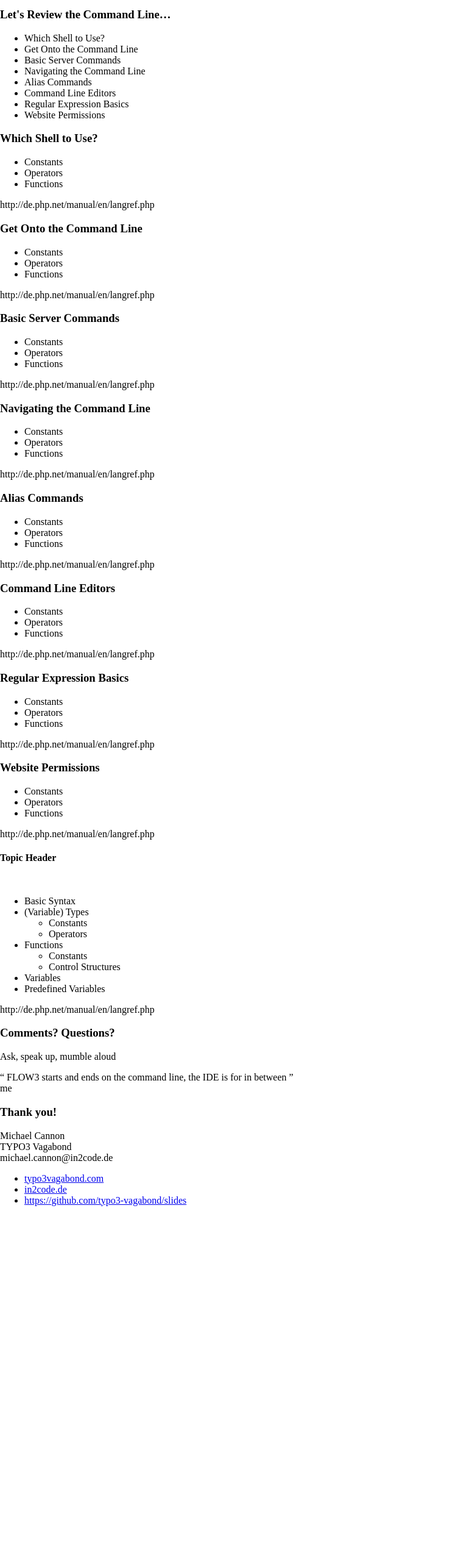
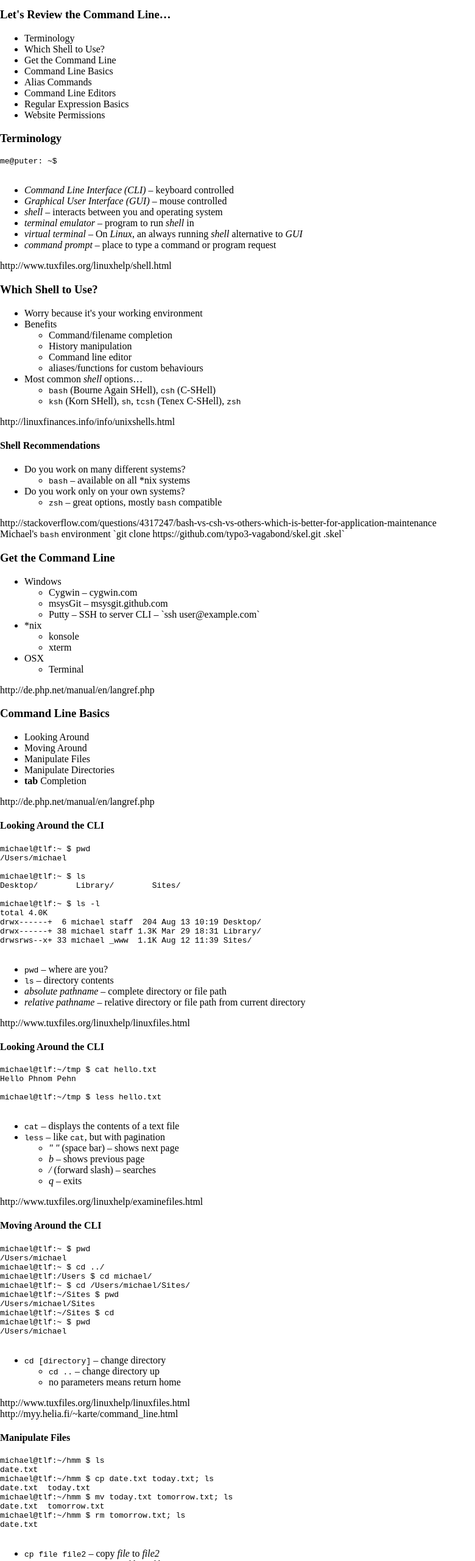
Before and after one commit to michael-cannon/slides, a plain HTML site: page Command-Line-for-Newbies/index.html in a window 1280 px wide. Shown: the part 240-2800 px from the top of the page at 61% size, without its empty margins (0-780 px from the left). Before the commit the page ends 2252 px from the top, so only its background shows below. Drawn offline with Linux system fonts and the light colour scheme.

Commit message:
Through directory manips, start with tab completion

```diff
--- a/Command-Line-for-Newbies/index.html
+++ b/Command-Line-for-Newbies/index.html
@@ -73,38 +73,36 @@ URL: http://code.google.com/p/html5slides/
 			Let's Review the Command Line…
 		</h3>
 		<ul>
+			<li>Terminology</li>
 			<li>Which Shell to Use?</li>
-			<li>Get Onto the Command Line</li>
-			<li>Basic Server Commands</li>
-			<li>Navigating the Command Line</li>
+			<li>Get the Command Line</li>
+			<li>Command Line Basics</li>
 			<li>Alias Commands</li>
 			<li>Command Line Editors</li>
 			<li>Regular Expression Basics</li>
 			<li>Website Permissions</li>
-<!--
-* bash or zsh?
-* Basic server commands
-- ls, cd, svn, git,
-* create alias commands
-* navigating on the command line
-- search command line history
-- jump to the beginning / end of a line
-* Using vi & pico editors
-* Website permissions
-* Basics of regex
-- Wildcards (".", "?", "*")
-	? The preceding item is optional and matched at most once.
-	* The preceding item will be matched zero or more times.
-	+ The preceding item will be matched one or more times.
-	{n} The preceding item is matched exactly n times.
-	{n,} The preceding item is matched n or more times.
-	{,m} The preceding item is matched at most m times.
-	{n,m} The preceding item is matched at least n times, but not more than m times.
-	http://www.thegeekstuff.com/2009/03/15-practical-unix-grep-command-examples/
-- grouping
-- repetition
--->
 		</ul>
+		</article>
+
+
+		<article>
+		<h3>
+			Terminology
+		</h3>
+		<pre>
+me@puter: ~$
+		</pre>
+		<ul>
+			<li><em>Command Line Interface (CLI)</em> – keyboard controlled</li>
+			<li><em>Graphical User Interface (GUI)</em> – mouse controlled</li>
+			<li><em>shell</em> – interacts between you and operating system</li>
+			<li><em>terminal emulator</em> – program to run <em>shell</em> in</li>
+			<li><em>virtual terminal</em> – On <em>Linux</em>, an always running <em>shell</em> alternative to <em>GUI</em></li>
+			<li><em>command prompt</em> – place to type a command or program request</li>
+		</ul>
+		<div class='source'>
+			http://www.tuxfiles.org/linuxhelp/shell.html
+		</div>
 		</article>
 
 
@@ -113,9 +111,75 @@ URL: http://code.google.com/p/html5slides/
 			Which Shell to Use?
 		</h3>
 		<ul>
-			<li>Constants</li>
-			<li>Operators</li>
-			<li>Functions</li>
+			<li>Worry because it's your working environment</li>
+			<li>Benefits
+			<ul>
+				<li>Command/filename completion</li>
+				<li>History manipulation</li>
+				<li>Command line editor</li>
+				<li>aliases/functions for custom behaviours</li>
+			</ul>
+			</li>
+			<li>Most common <em>shell</em> options…
+			<ul>
+				<li><code>bash</code> (Bourne Again SHell), <code>csh</code> (C-SHell)</li>
+				<li><code>ksh</code> (Korn SHell), <code>sh</code>, <code>tcsh</code> (Tenex C-SHell), <code>zsh</code></li>
+			</ul>
+			</li>
+		</ul>
+		<div class='source'>
+			http://linuxfinances.info/info/unixshells.html
+		</div>
+		</article>
+
+
+		<article>
+		<h4>
+			Shell Recommendations
+		</h4>
+		<ul>
+			<li>Do you work on many different systems?
+			<ul>
+				<li><code>bash</code> – available on all *nix systems</li>
+			</ul>
+			</li>
+			<li>Do you work only on your own systems?
+			<ul>
+				<li><code>zsh</code> – great options, mostly <code>bash</code> compatible</li>
+			</ul>
+			</li>
+		</ul>
+		<div class='source'>
+			http://stackoverflow.com/questions/4317247/bash-vs-csh-vs-others-which-is-better-for-application-maintenance
+			<br />
+			Michael's <code>bash</code> environment `git clone https://github.com/typo3-vagabond/skel.git .skel`
+		</div>
+		</article>
+
+
+		<article>
+		<h3>
+			Get the Command Line
+		</h3>
+		<ul>
+			<li>Windows
+			<ul>
+				<li>Cygwin – cygwin.com</li>
+				<li>msysGit – msysgit.github.com</li>
+				<li>Putty – SSH to server CLI – `ssh user@example.com`</li>
+			</ul>
+			</li>
+			<li>*nix
+			<ul>
+				<li>konsole</li>
+				<li>xterm</li>
+			</ul>
+			</li>
+			<li>OSX
+			<ul>
+				<li>Terminal</li>
+			</ul>
+			</li>
 		</ul>
 		<div class='source'>
 			http://de.php.net/manual/en/langref.php
@@ -125,12 +189,14 @@ URL: http://code.google.com/p/html5slides/
 
 		<article>
 		<h3>
-			Get Onto the Command Line
+			Command Line Basics
 		</h3>
 		<ul>
-			<li>Constants</li>
-			<li>Operators</li>
-			<li>Functions</li>
+			<li>Looking Around</li>
+			<li>Moving Around</li>
+			<li>Manipulate Files</li>
+			<li>Manipulate Directories</li>
+			<li><strong>tab</strong> Completion</li>
 		</ul>
 		<div class='source'>
 			http://de.php.net/manual/en/langref.php
@@ -139,28 +205,171 @@ URL: http://code.google.com/p/html5slides/
 
 
 		<article>
-		<h3>
-			Basic Server Commands
-		</h3>
+		<h4>
+			Looking Around the CLI
+		</h4>
+		<pre>
+michael@tlf:~ $ pwd
+/Users/michael
+
+michael@tlf:~ $ ls
+Desktop/	Library/	Sites/
+
+michael@tlf:~ $ ls -l
+total 4.0K
+drwx------+  6 michael staff  204 Aug 13 10:19 Desktop/
+drwx------+ 38 michael staff 1.3K Mar 29 18:31 Library/
+drwsrws--x+ 33 michael _www  1.1K Aug 12 11:39 Sites/
+		</pre>
 		<ul>
-			<li>Constants</li>
-			<li>Operators</li>
-			<li>Functions</li>
+			<li><code>pwd</code> – where are you?</li>
+			<li><code>ls</code> – directory contents</li>
+			<li><em>absolute pathname</em> – complete directory or file path</li>
+			<li><em>relative pathname</em> – relative directory or file path from current directory</li>
 		</ul>
 		<div class='source'>
-			http://de.php.net/manual/en/langref.php
+			http://www.tuxfiles.org/linuxhelp/linuxfiles.html
 		</div>
 		</article>
 
 
 		<article>
-		<h3>
-			Navigating the Command Line
-		</h3>
+		<h4>
+			Looking Around the CLI
+		</h4>
+		<pre>
+michael@tlf:~/tmp $ cat hello.txt
+Hello Phnom Pehn
+
+michael@tlf:~/tmp $ less hello.txt
+		</pre>
 		<ul>
-			<li>Constants</li>
-			<li>Operators</li>
-			<li>Functions</li>
+			<li><code>cat</code> – displays the contents of a text file</li>
+			<li><code>less</code> – like <code>cat</code>, but with pagination
+			<ul>
+				<li><em>" "</em> (space bar) – shows next page</li>
+				<li><em>b</em> – shows previous page</li>
+				<li><em>/</em> (forward slash) – searches</li>
+				<li><em>q</em> – exits</li>
+			</ul>
+			</li>
+		</ul>
+		<div class='source'>
+			http://www.tuxfiles.org/linuxhelp/examinefiles.html
+		</div>
+		</article>
+
+
+		<article>
+		<h4>
+			Moving Around the CLI
+		</h4>
+		<pre>
+michael@tlf:~ $ pwd
+/Users/michael
+michael@tlf:~ $ cd ../
+michael@tlf:/Users $ cd michael/
+michael@tlf:~ $ cd /Users/michael/Sites/
+michael@tlf:~/Sites $ pwd
+/Users/michael/Sites
+michael@tlf:~/Sites $ cd
+michael@tlf:~ $ pwd
+/Users/michael
+		</pre>
+		<ul>
+			<li><code>cd [directory]</code> – change directory
+			<ul>
+				<li><code>cd ..</code> – change directory up</li>
+				<li>no parameters means return home</li>
+			</ul>
+			</li>
+		</ul>
+		<div class='source'>
+			http://www.tuxfiles.org/linuxhelp/linuxfiles.html
+			<br />
+			http://myy.helia.fi/~karte/command_line.html
+		</div>
+		</article>
+
+
+		<article>
+		<h4>
+			Manipulate Files
+		</h4>
+		<pre>
+michael@tlf:~/hmm $ ls
+date.txt
+michael@tlf:~/hmm $ cp date.txt today.txt; ls
+date.txt  today.txt
+michael@tlf:~/hmm $ mv today.txt tomorrow.txt; ls
+date.txt  tomorrow.txt
+michael@tlf:~/hmm $ rm tomorrow.txt; ls
+date.txt
+		</pre>
+		<ul>
+			<li><code>cp file file2</code> – copy <em>file</em> to <em>file2</em></li>
+			<li><code>mv file file2</code> – rename <em>file</em> to <em>file2</em></li>
+			<li><code>rm file</code> – remove <em>file</em></li>
+		</ul>
+		<div class='source'>
+			http://www.tuxfiles.org/linuxhelp/fileman.html
+		</div>
+		</article>
+
+
+		<article>
+		<h4>
+			Manipulate Directories
+		</h4>
+		<pre>
+michael@tlf:~/hmm $ mkdir dir1; ls
+dir1/
+michael@tlf:~/hmm $ rmdir dir1; ls
+
+michael@tlf:~/hmm $ rm -r dir1; ls
+
+michael@tlf:~/hmm $ cp -r dir1/ dir2; ls
+dir1/  dir2/
+michael@tlf:~/hmm $ rmdir dir2; ls
+dir1/
+michael@tlf:~/hmm $ mv dir1/ dir2; ls
+dir2/
+		</pre>
+		<ul>
+			<li><code>mkdir dir1</code> – create directory <em>dir1</em></li>
+			<li><code>rmdir dir1</code> – remove empty directory <em>dir1</em></li>
+			<li><code>rm -r dir1</code> – remove non-empty directory <em>dir1</em></li>
+			<li><code>cp -r dir1 dir2</code> – recursively copy directory <em>dir1</em> to <em>dir2</em></li>
+			<li><code>mv dir1 dir2</code> – rename directory <em>dir1</em> to <em>dir2</em></li>
+		</ul>
+		<div class='source'>
+			http://www.tuxfiles.org/linuxhelp/dirman.html
+		</div>
+		</article>
+
+
+		<article>
+		<h4>
+			<strong>tab</strong> Completion
+		</h4>
+		<pre>
+		</pre>
+		<ul>
+			<li>Basic Syntax</li>
+			<li>(Variable) Types
+			<ul>
+				<li>Constants</li>
+				<li>Operators</li>
+			</ul>
+			</li>
+			<li>Functions
+			<ul>
+				<li>Constants</li>
+				<li>Control Structures</li>
+			</ul>
+			</li>
+			<li>Variables</li>
+			<li>Predefined Variables</li>
 		</ul>
 		<div class='source'>
 			http://de.php.net/manual/en/langref.php
@@ -188,12 +397,33 @@ URL: http://code.google.com/p/html5slides/
 			Command Line Editors
 		</h3>
 		<ul>
-			<li>Constants</li>
-			<li>Operators</li>
-			<li>Functions</li>
+			<li><code>nano</code> & <code>pico</code>
+			<ul>
+				<li><strong>CTRL-X y &lt;enter&gt;</strong> – save and exit</li>
+				<li>All commands at the bottom of screen</li>
+				<li>Caret character "^" means <em>Control</em> – <strong>^X</strong> means <strong>Ctrl-X</strong></li>
+				</ul>
+			</li>
+			<li><code>vi</code> & <code>vim</code>
+			<ul>
+				<li><strong>&lt;esc&gt;</strong> – <em>Normal mode</em></li>
+				<li><strong>i</strong> – <em>Insert mode</em>
+				<ul>
+					<li><strong>h</strong> to go left</li>
+					<li><strong>j</strong> to go down</li>
+					<li><strong>k</strong> to go up</li>
+					<li><strong>l</strong> to go right</li>
+				</ul>
+				</li>
+				<li><strong>&lt;esc&gt; :wq &lt;enter&gt;</strong> – save and exit</li>
+				<li><strong>&lt;esc&gt; :help &lt;enter&gt;</strong> for manual</li>
+				</ul>
+			</li>
 		</ul>
 		<div class='source'>
-			http://de.php.net/manual/en/langref.php
+			http://myy.helia.fi/~karte/command_line.html
+			<br />
+
 		</div>
 		</article>
 
```
